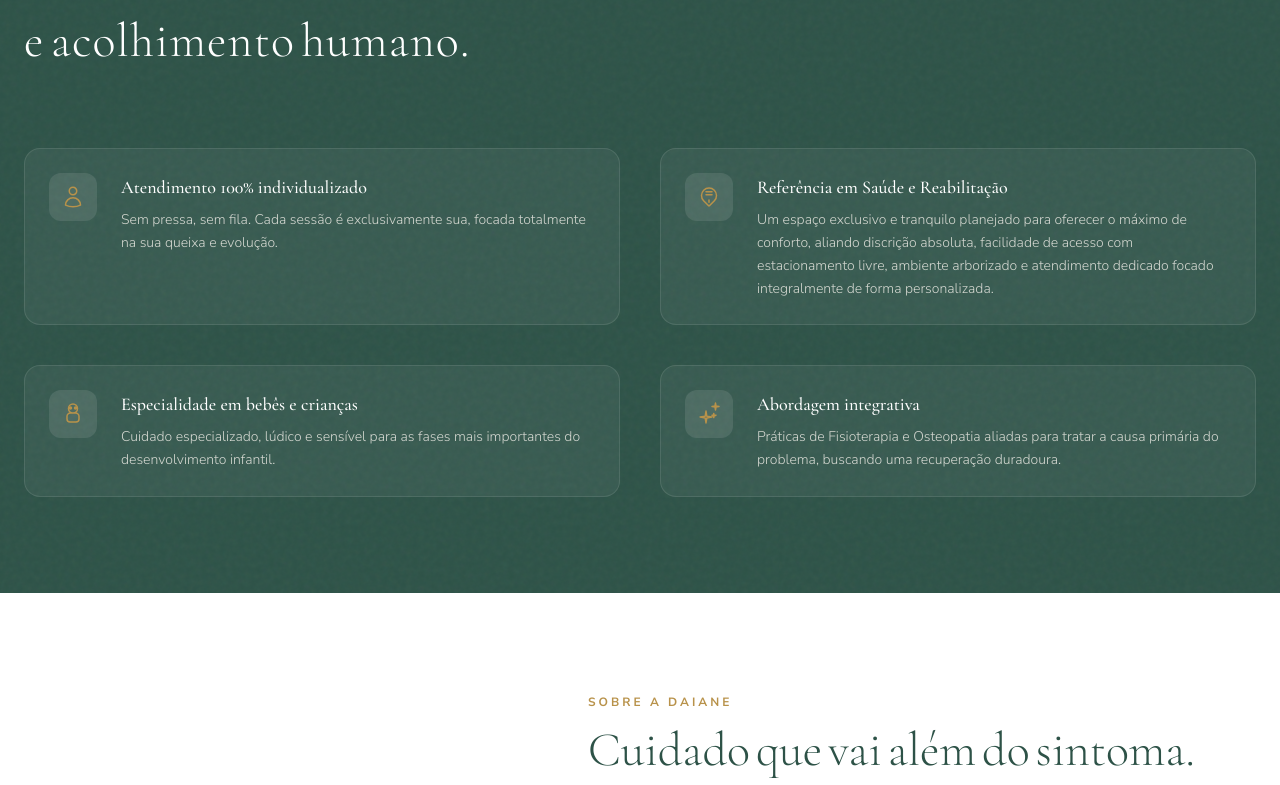
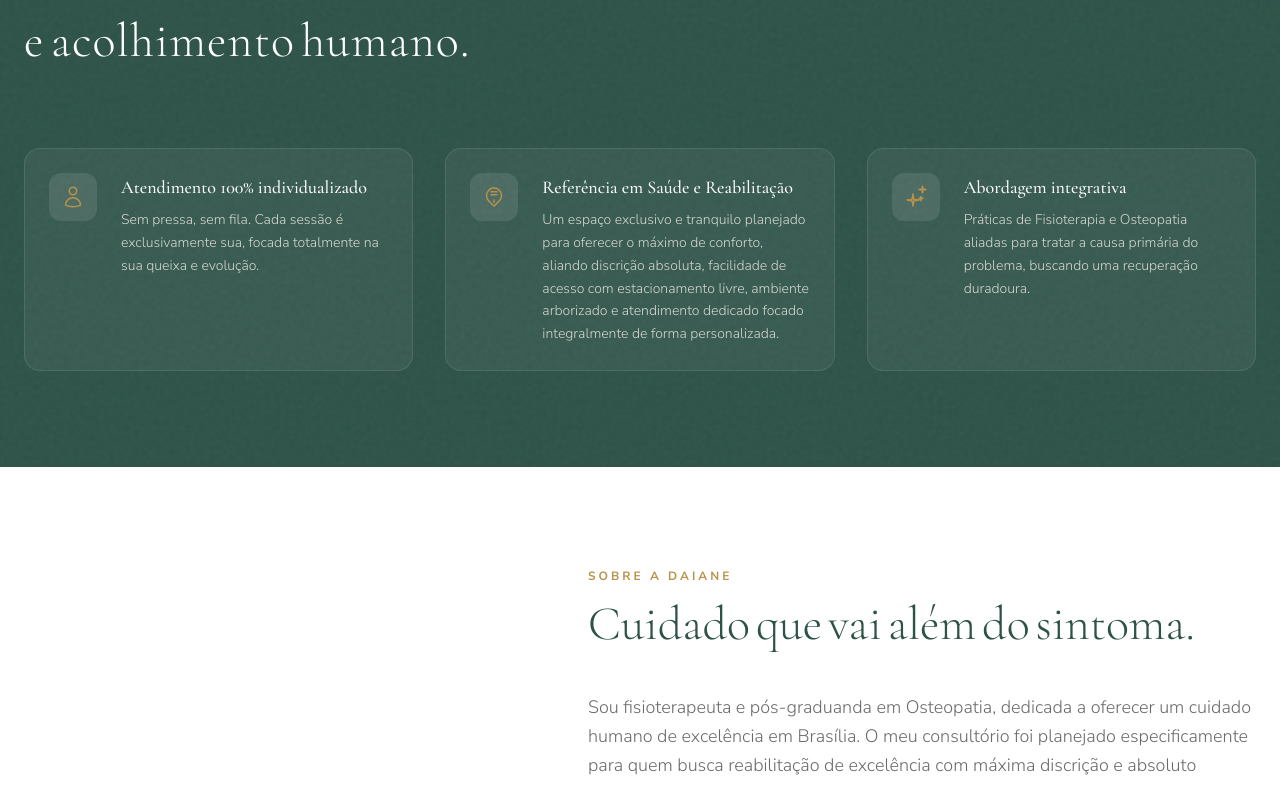
Before and after one commit to rafaelantoniobandeira-pixel/Eco-Fisio, a React (Vite) app: page / in a window 1280 px wide. Shown: the part 2762-3547 px from the top of the page. Built offline with nearby package versions, Linux system fonts and the light colour scheme.

Commit message:
style: update differentials layout and content
Adjust grid configuration to three columns for better layout and remove the specialized pediatric care differential.

```diff
--- a/src/App.tsx
+++ b/src/App.tsx
@@ -673,7 +673,7 @@
         </div>
 
         {/* Grid */}
-        <div className="grid md:grid-cols-2 gap-10">
+        <div className="grid grid-cols-1 lg:grid-cols-3 gap-8">
           {DIFFERENTIALS.map((diff, index) => (
             <motion.div
               key={index}
--- a/src/constants.ts
+++ b/src/constants.ts
@@ -65,11 +65,6 @@
     iconType: "map"
   },
   {
-    title: "Especialidade em bebês e crianças",
-    description: "Cuidado especializado, lúdico e sensível para as fases mais importantes do desenvolvimento infantil.",
-    iconType: "baby"
-  },
-  {
     title: "Abordagem integrativa",
     description: "Práticas de Fisioterapia e Osteopatia aliadas para tratar a causa primária do problema, buscando uma recuperação duradoura.",
     iconType: "sparkles"
```
